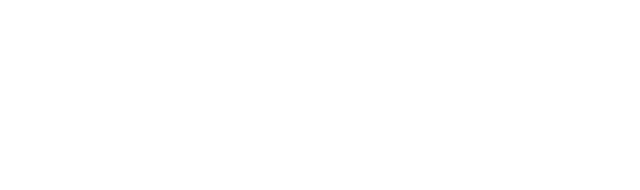
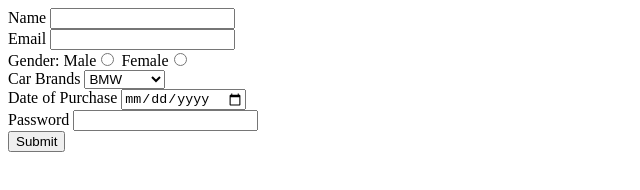
Before and after one commit to acciojob/car-insurance-form-himanshu8446, a website: page main.html in a window 1280 px wide. Shown: the whole page, without its empty margins (0-640 px from the left). Drawn offline with Linux system fonts and the light colour scheme.

Commit message:
created a submission

```diff
--- a/main.html
+++ b/main.html
@@ -8,6 +8,35 @@
 
 <body>
 	<!-- the entire body must be written by student -->
+	    <form action="method">
+    <label for="name">Name</label>
+    <input type="text" id="name">
+    <br>
+    <label for="email">Email</label>
+
+    <input type="email" id="email">
+    <br>
+    <label for="gender">Gender:</label>
+    Male<input type="radio" name="gender" id="male">
+    Female<input type="radio" name="gender" id="female">
+    <br>
+    <label for="Carbrands">Car Brands</label>
+    <select name="Carbrands" id="cars">
+        <option value="BMW">BMW</option>
+        <option value="Audi">Audi</option>
+        <option value="Mercedez">Mercedez</option>
+    </select>
+    <br>
+    <label for="dop">Date of Purchase</label>
+
+    <input type="date" class="dop">
+    <br>
+    <label for="password">Password</label>
+    <input type="password" id="password">
+    <br>
+    <input type="submit" name="Submit" id="submit">
+
+</form>
     <script type="text/javascript" src="./script.js">
 </script>
 
```
